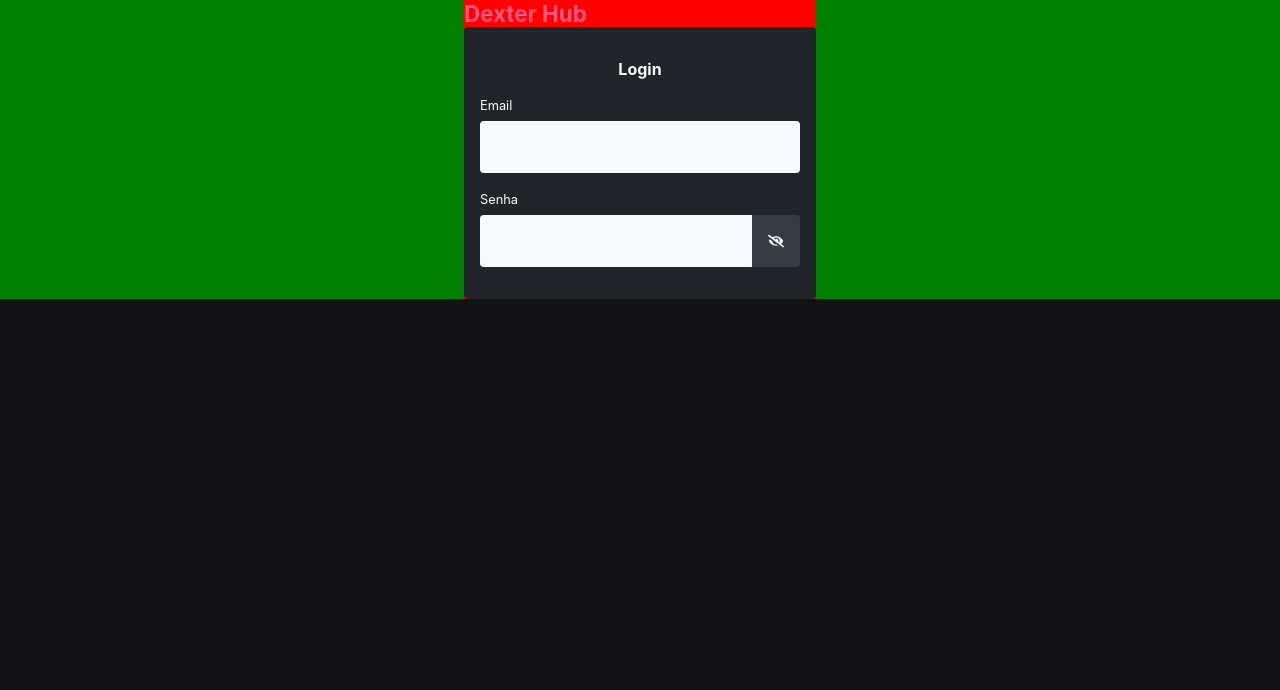
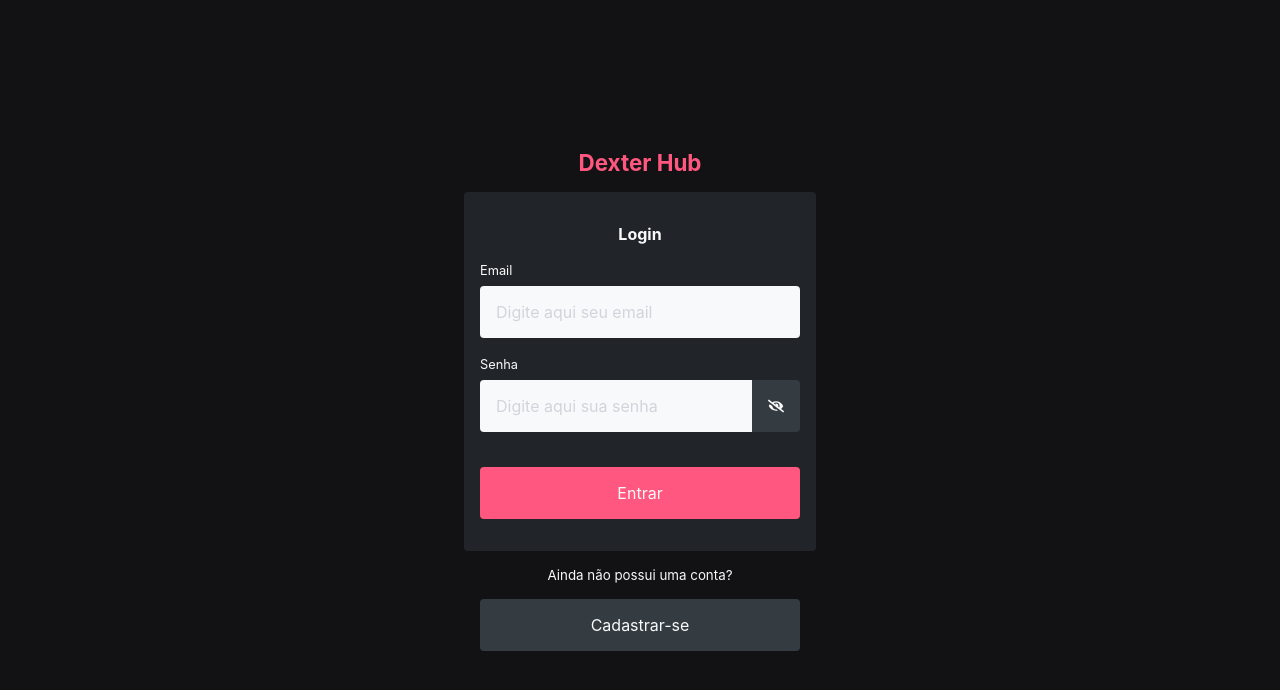
Before and after one commit to dexter2k8/dexter-hub, a React (Vite) app: page / in a window 1280 px wide. Shown: the top 690 px of the page. Built offline with nearby package versions, Linux system fonts and the light colour scheme.

Commit message:
created login page

```diff
--- a/src/components/Input/index.tsx
+++ b/src/components/Input/index.tsx
@@ -7,8 +7,8 @@ import {
   AiOutlineCheckCircle,
 } from "react-icons/ai";
 
-interface IInputProps {
-  text?: string;
+interface IInputProps extends React.InputHTMLAttributes<HTMLInputElement> {
+  label?: string;
   password?: boolean;
   message?: {
     info?: string;
@@ -16,7 +16,7 @@ interface IInputProps {
     success?: string;
   };
 }
-const Input: React.FC<IInputProps> = ({ text, password, message }) => {
+const Input: React.FC<IInputProps> = ({ label, password, message, ...inputProps }) => {
   const [showPassword, setShowPassword] = useState(false);
 
   const handleChange = () => {
@@ -25,14 +25,19 @@ const Input: React.FC<IInputProps> = ({ text, password, message }) => {
 
   return (
     <Styles.Container>
-      <label>{text}</label>
       {!password ? (
-        <input style={{ borderRadius: "0.25rem" }} />
+        <>
+          <label htmlFor="input">{label}</label>
+          <input id="input" style={{ borderRadius: "0.25rem" }} {...inputProps} />
+        </>
       ) : (
-        <Styles.PasswordBox>
-          <input type={showPassword ? "text" : "password"} />
-          <span onClick={handleChange}>{showPassword ? <FaEye /> : <FaEyeSlash />}</span>
-        </Styles.PasswordBox>
+        <>
+          <label htmlFor="password">{label}</label>
+          <Styles.PasswordBox>
+            <input id="password" type={showPassword ? "text" : "password"} {...inputProps} />
+            <span onClick={handleChange}>{showPassword ? <FaEye /> : <FaEyeSlash />}</span>
+          </Styles.PasswordBox>
+        </>
       )}
       {message && (
         <>
--- a/src/components/Input/styles.ts
+++ b/src/components/Input/styles.ts
@@ -10,6 +10,9 @@ const Container = styled.div`
     width: 100%;
     color: var(--grey-3);
     background-color: var(--grey-0);
+    &::placeholder {
+      color: var(--grey-1);
+    }
   }
   small {
     display: flex;
--- a/src/pages/Login/index.tsx
+++ b/src/pages/Login/index.tsx
@@ -1,18 +1,45 @@
 import Styles from "../styles";
 import Header from "../../components/Header";
 import Input from "../../components/Input";
+import { Link } from "react-router-dom";
+import { useForm } from "react-hook-form";
+import { yupResolver } from "@hookform/resolvers/yup";
+import schema from "../../validators/validateLogin";
+
+interface ILoginProps {
+  email: string;
+  password: string;
+}
 
 function Login() {
+  const {
+    register,
+    formState: { errors },
+  } = useForm<ILoginProps>({ resolver: yupResolver(schema) });
+
   return (
     <Styles.Container>
-      <Styles.Content>
-        <Header />
-        <Styles.FormField>
-          <h2>Login</h2>
-          <Input text="Email" />
-          <Input text="Senha" password />
-        </Styles.FormField>
-      </Styles.Content>
+      <Header />
+      <Styles.FormField>
+        <h2>Login</h2>
+        <Input
+          label="Email"
+          type="email"
+          placeholder="Digite aqui seu email"
+          {...register("email")}
+          message={{ error: errors.email?.message }}
+        />
+        <Input
+          label="Senha"
+          password
+          placeholder="Digite aqui sua senha"
+          {...register("password")}
+          message={{ error: errors.password?.message }}
+        />
+        <button type="submit">Entrar</button>
+      </Styles.FormField>
+      <small>Ainda não possui uma conta?</small>
+      <Link to={"/register"}>Cadastrar-se</Link>
     </Styles.Container>
   );
 }
--- a/src/pages/styles.ts
+++ b/src/pages/styles.ts
@@ -1,32 +1,48 @@
 import styled from "styled-components";
 
 const Container = styled.div`
+  display: flex;
+  flex-direction: column;
+  align-items: center;
+  justify-content: center;
+  gap: 1rem;
   width: 100%;
-  background-color: green;
-`;
-
-const Dashboard = styled.div`
-  margin: 0 auto;
-  max-width: 56rem;
-  background-color: red;
+  height: 100vh;
+  a {
+    background-color: var(--grey-2);
+    border-radius: 0.25rem;
+    padding: 1rem;
+    width: 20rem;
+    text-align: center;
+    transition: 0.3s;
+    &:hover {
+      background-color: var(--grey-3);
+    }
+  }
 `;
 
 const Content = styled.div`
-  margin: 0 auto;
-  width: 22rem;
-  background-color: red;
+  /* max-width: 56rem; */
 `;
 
 const FormField = styled.form`
   display: flex;
   flex-direction: column;
   gap: 1.2rem;
+  width: 20rem;
   padding: 2rem 1rem;
   background-color: var(--grey-3);
   border-radius: 0.25rem;
   h2 {
     text-align: center;
   }
+  button {
+    background-color: var(--color-primary);
+    margin-top: 1rem;
+    &:hover {
+      background-color: var(--color-primary-hover);
+    }
+  }
 `;
 
-export default { Container, Dashboard, Content, FormField };
+export default { Container, Content, FormField };
--- a/src/styles/global.ts
+++ b/src/styles/global.ts
@@ -22,6 +22,13 @@ label{
     font-size: 0.8rem;
 }
 
+button {
+    cursor: pointer;
+    border-radius: 0.25rem;
+    padding: 1rem;
+    transition: 0.3s;
+}
+
 h1 {
     font-size: 1.4rem;
     color: var(--color-primary);
@@ -29,10 +36,10 @@ h1 {
 
 :root{
     --color-primary: #FF577F;
-    --color-primary-Focus: #FF427F;
+    --color-primary-hover: #FF427F;
     --color-primary-Negative: #59323F;
     --grey-0: #F8F9FA;
-    --grey-1: #868E96;
+    --grey-1: #D1D5DB;
     --grey-2: #343B41;
     --grey-3: #212529;
     --grey-4: #121214;
--- /dev/null
+++ b/src/validators/validateLogin.ts
@@ -0,0 +1,9 @@
+import * as yup from "yup";
+
+//esquema de validação
+const schema = yup.object({
+  email: yup.string().required("Email é obrigatório").email("Deve ser um email válido"),
+  password: yup.string().required("Senha é obrigatória"),
+});
+
+export default schema;
```
